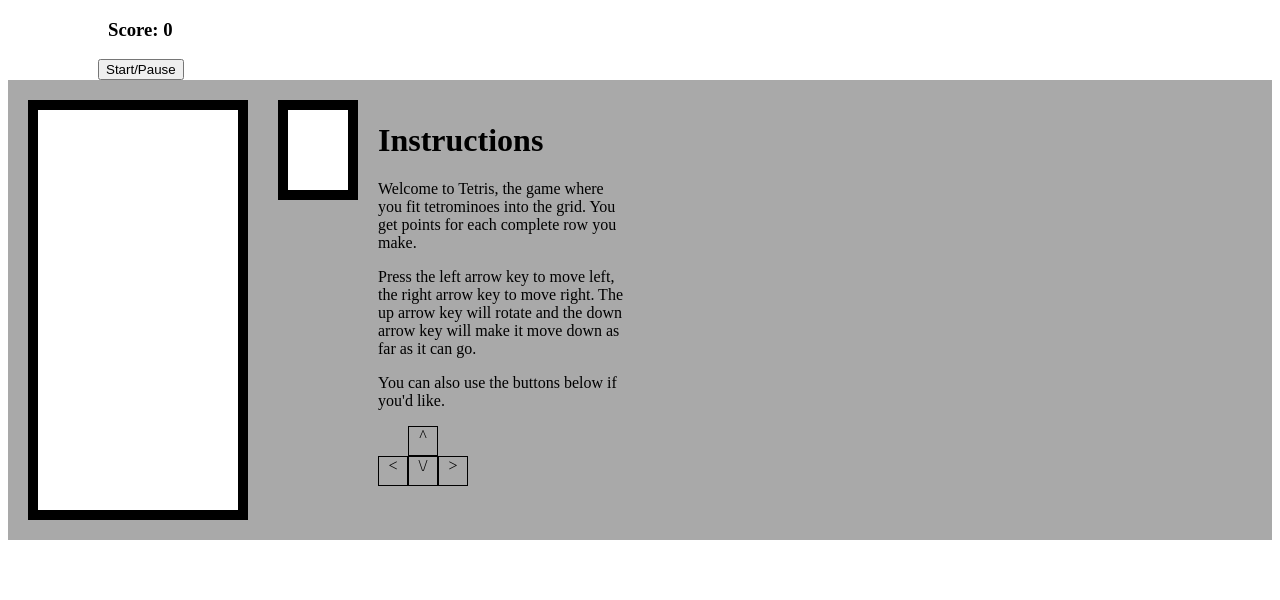
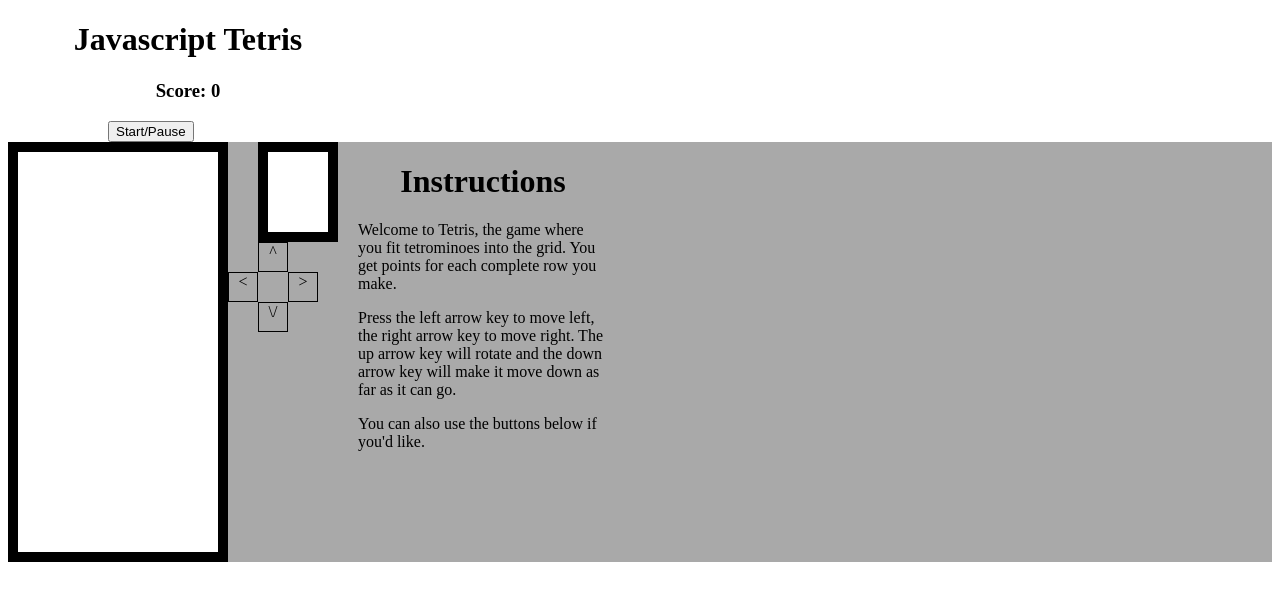
Before and after one commit to Andrew836-dev/Javascript-tetris, a plain HTML site: page index.html in a window 1280 px wide. Drawn offline with Linux system fonts and the light colour scheme.

Commit message:
Touch controls working

```diff
--- a/index.html
+++ b/index.html
@@ -13,6 +13,7 @@
 
 </head>
 <body>
+    <h1>Javascript Tetris</h1>
     <h3>Score: <span id="score">0</span></h3>
     <button type="button" id="start-button">Start/Pause</button>
     <div class="container">
@@ -230,6 +231,7 @@
             <div class="taken"></div>
             <div class="taken"></div>
         </div>
+        <div>
             <div class="mini-grid">
                 <div></div>
                 <div></div>
@@ -244,19 +246,23 @@
                 <div></div>
                 <div></div>
             </div>
+            <div class="controls">
+                <div></div>
+                <div id="up">^</div>
+                <div></div>
+                <div id="left">&lt;</div>
+                <div></div>
+                <div id="right">&gt;</div>
+                <div></div>
+                <div id="down">\/</div>
+                <div></div>
+            </div>
+        </div>
         <div class="instructions">
             <h1>Instructions</h1>
             <p>Welcome to Tetris, the game where you fit tetrominoes into the grid. You get points for each complete row you make.</p>
             <p>Press the left arrow key to move left, the right arrow key to move right. The up arrow key will rotate and the down arrow key will make it move down as far as it can go.</p>
             <p>You can also use the buttons below if you'd like.</p>
-            <div class="controls">
-                <div></div>
-                <div class="up">^</div>
-                <div></div>
-                <div class="left">&lt;</div>
-                <div class="down">\/</div>
-                <div class="right">&gt;</div>
-            </div>
         </div>
     </div>
 </body>
--- a/script/app.js
+++ b/script/app.js
@@ -1,11 +1,14 @@
 document.addEventListener('DOMContentLoaded', () => {
     // Initial setup to find elements in the page
     const grid = document.querySelector('.grid')
+    const upArrow = document.querySelector('#up')
+    const downArrow = document.querySelector('#down')
+    const leftArrow = document.querySelector('#left')
+    const rightArrow = document.querySelector('#right')
     let squares = Array.from(document.querySelectorAll('.grid div'))
     const scoreDisplay = document.querySelector('#score')
     const startBtn = document.querySelector('#start-button')
     const width = 10
-    const miniWidth = 4
     let timerId = null
     let score = 0
     let isGameOver = true
@@ -113,6 +116,10 @@ document.addEventListener('DOMContentLoaded', () => {
         }
     }
     document.addEventListener('keyup', control)
+    upArrow.addEventListener('touchstart', rotate)
+    downArrow.addEventListener('touchstart', drop)
+    leftArrow.addEventListener('touchstart', moveLeft)
+    rightArrow.addEventListener('touchstart', moveRight)
 
 
     // freeze function
@@ -223,7 +230,7 @@ document.addEventListener('DOMContentLoaded', () => {
     //show up-next tetromino in mini-grid
     const displaySquares = document.querySelectorAll('.mini-grid div')
     const displayWidth = 3
-    let displayIndex = 0
+    const displayIndex = 0
 
     //the Tetrominos without rotations
     const upNextTetrominoes = [
--- a/style/style.css
+++ b/style/style.css
@@ -1,12 +1,12 @@
-h3 {
-    margin-left: 100px;
+h1, h3 {
+    text-align: center;
+    max-width: 360px;
 }
 button {
-    margin-left: 90px;
+    margin-left: 100px;
 }
 .container {
     background-color: darkgray;
-    padding: 20px;
     display: flex;
     flex-direction: row;
     flex-wrap: wrap;
@@ -62,14 +62,13 @@ button {
     flex-wrap: wrap;
     box-sizing: border-box;
     width: 90px;
-    height: 60px;
 }
 .controls div {
     width: 30px;
     height: 30px;
 }
 
-.up, .down, .left, .right {
+#up, #down, #left, #right {
     text-align: center;
     box-sizing: border-box;
     border-style: solid;
```
Lines whose indentation alone changed are shown as unchanged.
